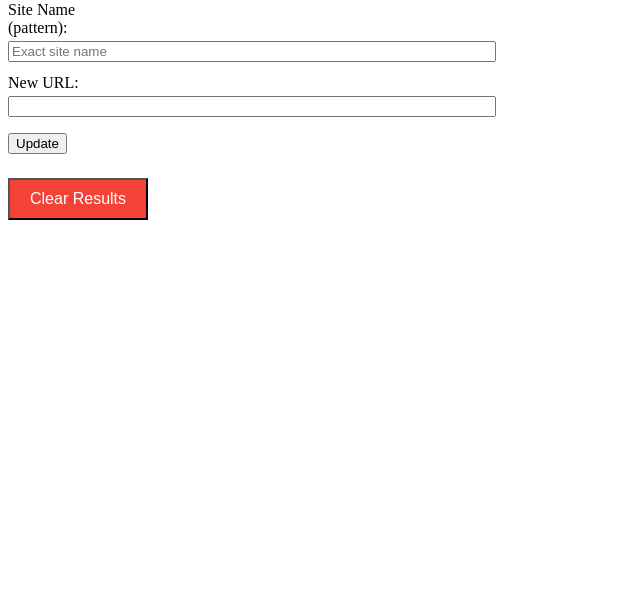
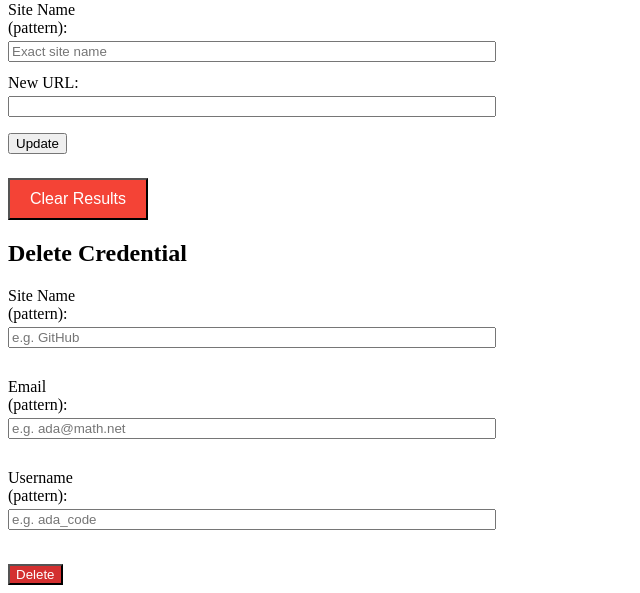
Before and after one commit to AlbertV1810/assignment-3--principles-of-databases--cs-365--fall-2025, a PHP site: page / in a window 1280 px wide. Shown: the part 1146-1739 px from the top of the page, without its empty margins (0-640 px from the left). Before the commit the page ends 1366 px from the top, so only its background shows below. Run offline with PHP 8.4, Linux system fonts and the light colour scheme; data that the repository does not hold is empty.

Commit message:
alter delete test

```diff
--- a/index.php
+++ b/index.php
@@ -71,27 +71,33 @@ if ($_SERVER['REQUEST_METHOD'] === 'POST' && isset($_POST['action']) && $_POST['
     }
 }
 
-if ($_SERVER['REQUEST_METHOD'] === 'POST' && isset($_POST['action']) && $_POST['action'] === 'delete') {
-    $del_user = $_POST['delete_user_id'] ?? '';
-    $del_site = $_POST['delete_site_id'] ?? '';
-    $delParams = [];
-    $delSql = "DELETE FROM credentials WHERE 1";
+if ($_POST['action'] === 'delete') {
+    $params = [];
+    $sql = "DELETE FROM credentials WHERE 1";
 
-    if (!empty($del_user)) {
-        $delSql .= " AND user_id = :user_id";
-        $delParams[':user_id'] = $del_user;
-    }
-    if (!empty($del_site)) {
-        $delSql .= " AND site_id = :site_id";
-        $delParams[':site_id'] = $del_site;
+    if (!empty($_POST['delete_site_name'])) {
+        $sql .= " AND site_id IN (
+            SELECT site_id FROM sites WHERE site_name LIKE :site_name
+        )";
+        $params[':site_name'] = "%" . $_POST['delete_site_name'] . "%";
     }
 
-    if (empty($delParams)) {
-        $message = "Provide at least one pattern to delete.";
-    } else {
-        runQuery($delSql, $delParams);
-        $message = "Matching credentials deleted.";
+    if (!empty($_POST['delete_email'])) {
+        $sql .= " AND user_id IN (
+            SELECT user_id FROM users WHERE email LIKE :email
+        )";
+        $params[':email'] = "%" . $_POST['delete_email'] . "%";
     }
+
+    if (!empty($_POST['delete_username'])) {
+        $sql .= " AND user_id IN (
+            SELECT user_id FROM users WHERE username LIKE :username
+        )";
+        $params[':username'] = "%" . $_POST['delete_username'] . "%";
+    }
+
+    runQuery($sql, $params);
+    $searchTableHtml = "<p style='color: green;'>Matching credentials deleted successfully.</p>";
 }
 
 $searchTableHtml = '';
@@ -251,5 +257,21 @@ if ($_SERVER['REQUEST_METHOD'] === 'POST' && isset($_POST['action'])) {
         </button>
     </form>
 
+    <h2>Delete Credential</h2>
+    <form method="POST">
+        <input type="hidden" name="action" value="delete">
+
+        <label>Site Name (pattern):</label>
+        <input type="text" name="delete_site_name" placeholder="e.g. GitHub"><br>
+
+        <label>Email (pattern):</label>
+        <input type="text" name="delete_email" placeholder="e.g. ada@math.net"><br>
+
+        <label>Username (pattern):</label>
+        <input type="text" name="delete_username" placeholder="e.g. ada_code"><br>
+
+        <button type="submit" style="background-color: #d32f2f; color: white;">Delete</button>
+    </form>
+
 </body>
 </html>
```
